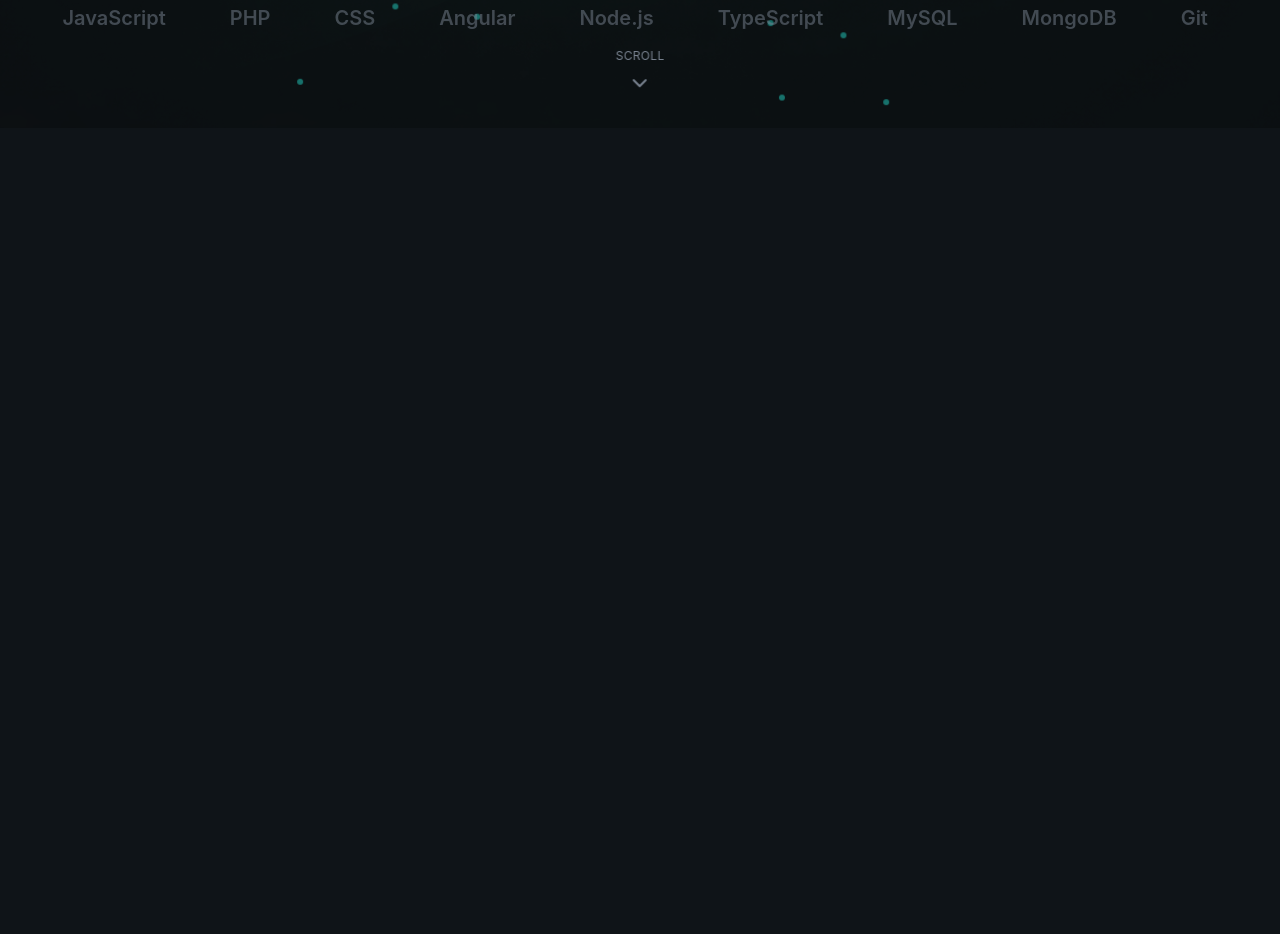
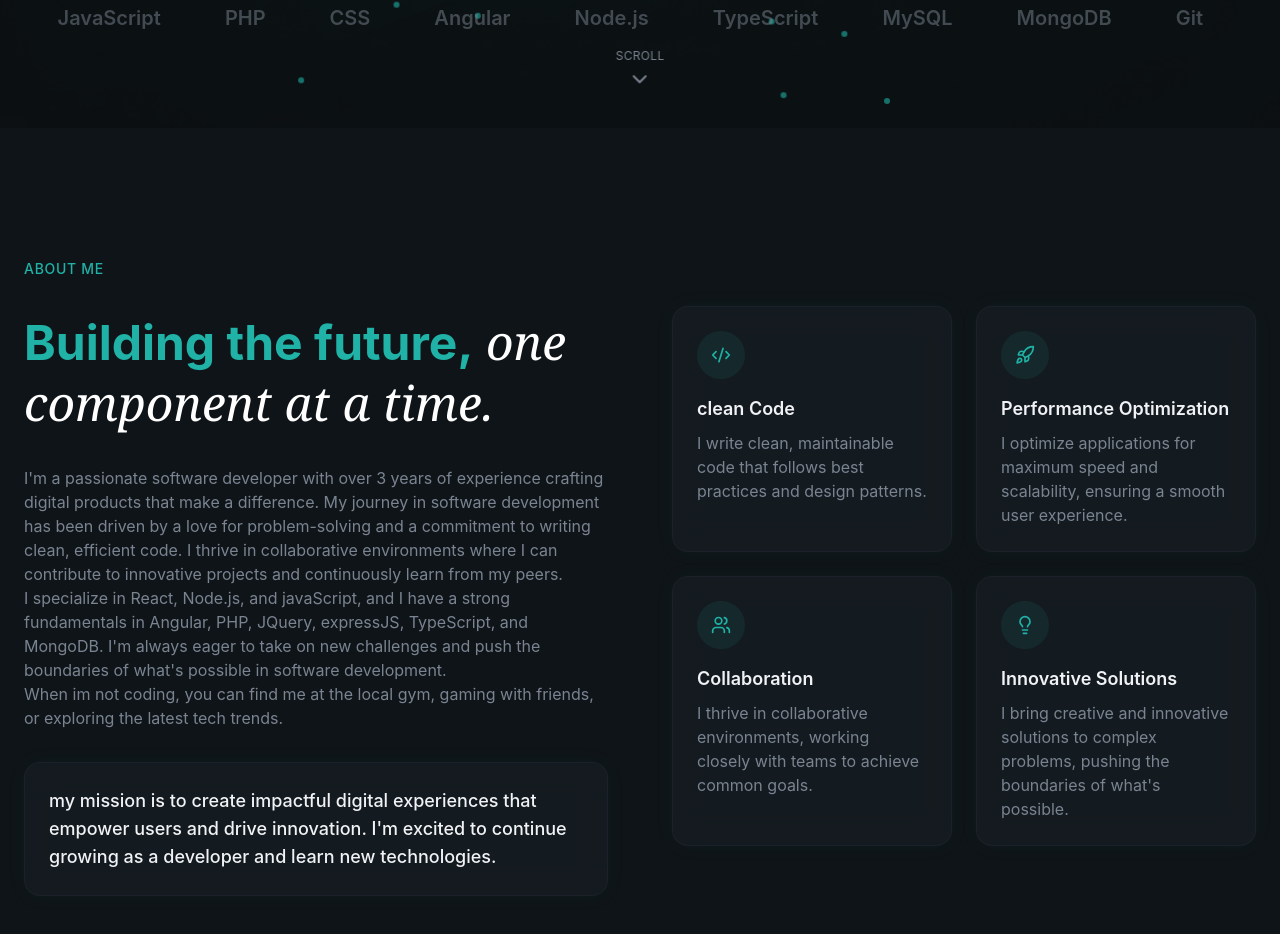
Before and after one commit to moamel-hashim/React-portfolio, a React (Vite) app: page / in a window 1280 px wide. Shown: the part 820-1754 px from the top of the page. Before the commit the page ends 948 px from the top, so only its background shows below. Built offline with nearby package versions, Linux system fonts and the light colour scheme.

Commit message:
finished adding about me section

```diff
--- a/src/layouts/Navbar.jsx
+++ b/src/layouts/Navbar.jsx
@@ -1,18 +1,15 @@
 import { Button } from "../components/Button";
 import { Menu, X } from "lucide-react";
-import {useState, useEffect} from "react";
+import { useState, useEffect } from "react";
 import { Link } from "react-router-dom";
 
 const navLinks = [
-  { href: '#about', label: 'About' },
-  { href: '#projects', label: 'Projects' },
-  { href: '#contact', label: 'Contact' },
-  { href: '#experience', label: 'Experience' },
-  { href: '#testimonials', label: 'Testimonials' },
+  { href: "#about", label: "About" },
+  { href: "#projects", label: "Projects" },
+  { href: "#contact", label: "Contact" },
+  { href: "#experience", label: "Experience" },
+  { href: "#testimonials", label: "Testimonials" },
 ];
-
-
-
 
 export const Navbar = () => {
   const [isMobileMenuOpen, setIsMobileMenuOpen] = useState(false);
@@ -21,41 +18,68 @@
     const handleScroll = () => {
       setIsScrolled(window.scrollY > 50);
     };
-    window.addEventListener('scroll', handleScroll);
-    return () => window.removeEventListener('scroll', handleScroll);
-  }, [])
+    window.addEventListener("scroll", handleScroll);
+    return () => window.removeEventListener("scroll", handleScroll);
+  }, []);
   return (
-    <header className={`fixed w-full z-50 transition-all duration-500 ${isScrolled ? 'bg-background/80 glass-strong py-3' : 'bg-transparent py-5'}`}>
-      <nav className='container mx-auto px-6 flex items-center justify-between'>
-        <Link to='/' className='text-xl font-bold tracking-tight hover:text-primary transition-colors duration-500'>Moamel Hashim<span className='text-primary'>.</span></Link>
+    <header
+      className={`fixed w-full z-50 transition-all duration-500 ${isScrolled ? "bg-background/80 glass-strong py-3" : "bg-transparent py-5"}`}
+    >
+      <nav className="container mx-auto px-6 flex items-center justify-between">
+        <Link
+          to="/"
+          className="text-xl font-bold tracking-tight hover:text-primary transition-colors duration-500"
+        >
+          Moamel Hashim<span className="text-primary">.</span>
+        </Link>
 
-        <div className='hidden md:flex items-center gap-1'>
-          <div className='glass rounded-full px-2 py1 flex items-center gap-1'>
+        <div className="hidden md:flex items-center gap-1">
+          <div className="glass rounded-full px-2 py1 flex items-center gap-1">
             {navLinks.map((link, index) => (
-              <a href={link.href} key={index} className='px-4 py-2 text-sm text-muted-foreground hover:text-foreground rounded-full hover:bg-surface'>{link.label}</a>
+              <a
+                href={link.href}
+                key={index}
+                className="px-4 py-2 text-sm text-muted-foreground hover:text-foreground rounded-full hover:bg-surface"
+              >
+                {link.label}
+              </a>
             ))}
           </div>
         </div>
 
-        <div className='hidden md:block'>
+        <div className="hidden md:block">
           <Button size="sm">Contact Me</Button>
         </div>
 
-        <button className='md:hidden p-2 text-foreground cursor-pointer' onClick={() => setIsMobileMenuOpen((prev) => !prev)}>
-          {isMobileMenuOpen? <X size={24}/> : <Menu size={24} />}
+        <button
+          className="md:hidden p-2 text-foreground cursor-pointer"
+          onClick={() => setIsMobileMenuOpen((prev) => !prev)}
+        >
+          {isMobileMenuOpen ? <X size={24} /> : <Menu size={24} />}
         </button>
       </nav>
 
       {/* Mobile Menu */}
-      {isMobileMenuOpen && <div className='md:hidden glass-strong animate-fade-in'>
-        <div className='container mx-auto px-6 py-6 flex flex-col gap-4'>
-          {navLinks.map((link, index) => (
-            <a href={link.href} key={index} className='text-lg text-muted-foreground hover:text-foreground py-2'>{link.label}</a>
-          ))}
+      {isMobileMenuOpen && (
+        <div className="md:hidden glass-strong animate-fade-in">
+          <div className="container mx-auto px-6 py-6 flex flex-col gap-4">
+            {navLinks.map((link, index) => (
+              <a
+                href={link.href}
+                key={index}
+                onClick={() => setIsMobileMenuOpen(false)}
+                className="text-lg text-muted-foreground hover:text-foreground py-2"
+              >
+                {link.label}
+              </a>
+            ))}
 
-          <Button>Contact Me</Button>
+            <Button onClick={() => setIsMobileMenuOpen(false)}>
+              Contact Me
+            </Button>
+          </div>
         </div>
-      </div>}
+      )}
     </header>
   );
-}
+};
--- a/src/sections/About.jsx
+++ b/src/sections/About.jsx
@@ -1,3 +1,100 @@
+import { Code2, Lightbulb, Rocket, Users } from "lucide-react";
+
+const highlights = [
+  {
+    icon: Code2,
+    title: "clean Code ",
+    description:
+      "I write clean, maintainable code that follows best practices and design patterns.",
+  },
+  {
+    icon: Rocket,
+    title: "Performance Optimization",
+    description:
+      "I optimize applications for maximum speed and scalability, ensuring a smooth user experience.",
+  },
+  {
+    icon: Users,
+    title: "Collaboration",
+    description:
+      "I thrive in collaborative environments, working closely with teams to achieve common goals.",
+  },
+  {
+    icon: Lightbulb,
+    title: "Innovative Solutions",
+    description:
+      "I bring creative and innovative solutions to complex problems, pushing the boundaries of what's possible.",
+  },
+];
+
 export const About = () => {
-  return <section></section>;
-}
+  return (
+  <section className="py-32 relative overflow-hidden" id="about">
+    <div className="container mx-auto px-6 relative z-10">
+      <div className="grid lg:grid-cols-2 gap-16 items-center">
+        {/*Left Column*/}
+        <div className="space-y-8">
+          <div className="animate-fade-in">
+            <span className="text-secondary-foreground text-sm font-medium tracking-wider uppercase">
+              About me
+            </span>
+          </div>
+          <h2 className="text-4xl md:text-5xl font-bold leading-tight animate-fade-in animation-delay-100 text-secondary-foreground">
+            Building the future,
+            <span className=" font-serif italic font-normal text-white">
+              {" "}
+              one component at a time.
+            </span>
+          </h2>
+          <div>
+            <p className="space-y-4 text-muted-foreground animate-fade-in animation-delay-200">
+              I'm a passionate software developer with over 3 years of
+              experience crafting digital products that make a difference. My
+              journey in software development has been driven by a love for
+              problem-solving and a commitment to writing clean, efficient code.
+              I thrive in collaborative environments where I can contribute to
+              innovative projects and continuously learn from my peers.
+            </p>
+              <p className="space-y-4 text-muted-foreground animate-fade-in animation-delay-200">
+              I specialize in React, Node.js, and javaScript, and I have a
+              strong fundamentals in Angular, PHP, JQuery, expressJS,
+              TypeScript, and MongoDB. I'm always eager to take on new
+              challenges and push the boundaries of what's possible in software
+              development.
+            </p>
+              <p className="space-y-4 text-muted-foreground animate-fade-in animation-delay-200">
+            When im not coding, you can find me at the local gym, gaming with
+            friends, or exploring the latest tech trends.
+            </p>
+          </div>
+          <div className="glass rounded-2xl p-6 glow-border animate-fade-in animation-delay-300">
+            <p className="text-lg font-medium text-foreground">
+              my mission is to create impactful digital experiences that empower
+              users and drive innovation. I'm excited to continue growing as a
+              developer and learn new technologies.
+            </p>
+          </div>
+        </div>
+        {/*Right Column*/}
+        <div className="grid sm:grid-cols-2 gap-6">
+          {highlights.map((highlight, index) => (
+            <div
+              key={index}
+              style={{ animationDelay: `${(1 + index) * 100}ms` }}
+              className="glass rounded-2xl p-6 glow-border animate-fade-in animation-delay-400"
+            >
+              <div className="w-12 h-12 bg-primary/10 text-primary rounded-full flex items-center justify-center mb-4">
+                <highlight.icon size={20} />
+              </div>
+              <h3 className="text-lg font-semibold text-foreground mb-2">
+                {highlight.title}
+              </h3>
+              <p className="text-muted-foreground">{highlight.description}</p>
+            </div>
+          ))}
+        </div>
+      </div>
+    </div>
+  </section>
+  );
+};
```
